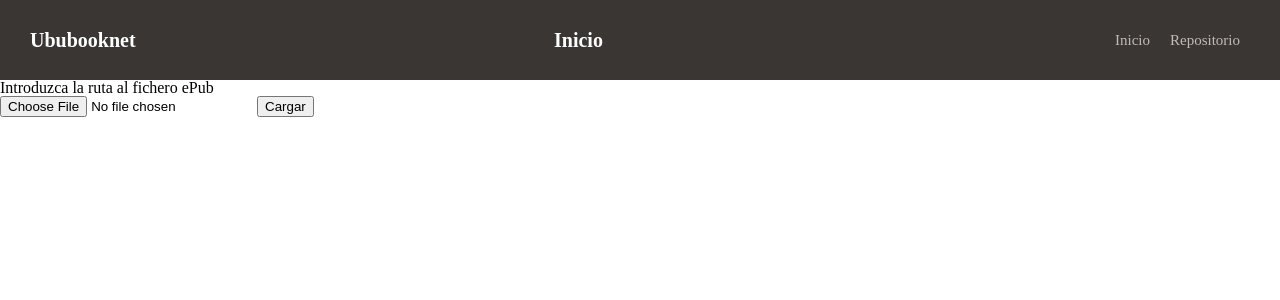
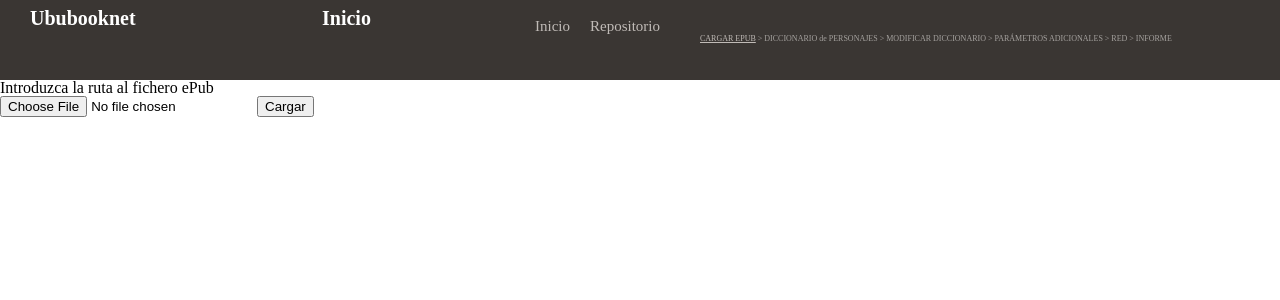
Before and after one commit to lca0037/GII18.0U-Ububooknet, a Flask app: page / in a window 1280 px wide. Shown: the top 300 px of the page. Run offline with Flask 2, Linux system fonts and the light colour scheme.

Commit message:
Se añade un identificador de workflow #72

```diff
--- a/src/static/css/style.css
+++ b/src/static/css/style.css
@@ -58,6 +58,7 @@ header .logo{
 	width: 40%;
 	padding: 10px 30px;
 	color: #fff;
+	min-height: 65px;
 }
 header .logo h1{
 	font-size: 20px;
@@ -67,6 +68,7 @@ header .region{
 	width: 20%;
 	padding: 10px 30px;
 	color: #fff;
+	min-height: 65px;
 }
 header .region h2{
 	font-size: 20px;
@@ -74,6 +76,7 @@ header .region h2{
 }
 header .menu{
 	width: 40%;
+	min-height: 65px;
 }
 header .menu ul{
 	margin: 0;
@@ -90,6 +93,17 @@ header .menu li a{
 	padding: 10px;
 	color: #c0bbb7;
 	text-decoration: none;
+}
+
+header .workflow{
+	width: 100%;
+	font-size: 8px;
+	color: #a5a29f;
+	height: 10px;
+}
+
+header .workflow a{
+	color: #c0bbb7;
 }
 
 div#content #indice {
--- a/src/templates/dictaut.html
+++ b/src/templates/dictaut.html
@@ -19,6 +19,7 @@
 				<li><a href="https://github.com/lca0037/GII18.0U-Ububooknet">Repositorio</a></li>
 			</ul>
 		</div>
+		<div class="workflow"><a href="{{ url_for('index') }}">CARGAR EPUB</a> > <a href="#">DICCIONARIO de PERSONAJES</a> > MODIFICAR DICCIONARIO > PARÁMETROS ADICIONALES > RED > INFORME</div>
 	</header>
 	<div id="content">
 		<form action="" class="form form-menu" method="post">
--- a/src/templates/index.html
+++ b/src/templates/index.html
@@ -19,6 +19,7 @@
 				<li><a href="https://github.com/lca0037/GII18.0U-Ububooknet">Repositorio</a></li>
 			</ul>
 		</div>
+		<div class="workflow"><a href="#">CARGAR EPUB</a> > DICCIONARIO de PERSONAJES > MODIFICAR DICCIONARIO > PARÁMETROS ADICIONALES > RED > INFORME</div>
 	</header>
 	<div id="content">
 		<form action="" method="post" enctype=multipart/form-data>
--- a/src/templates/informe.html
+++ b/src/templates/informe.html
@@ -19,6 +19,7 @@
 				<li><a href="https://github.com/lca0037/GII18.0U-Ububooknet">Repositorio</a></li>
 			</ul>
 		</div>
+		<div class="workflow"><a href="{{ url_for('index') }}">CARGAR EPUB</a> > <a href="{{ url_for('dictaut') }}">DICCIONARIO de PERSONAJES</a> > <a href="{{ url_for('moddict') }}">MODIFICAR DICCIONARIO</a> > <a href="{{ url_for('') }}">PARÁMETROS ADICIONALES</a> > <a href="{{ url_for('red') }}">RED</a> > <a href="#">INFORME</a></div>
 	</header>
 	<div id="content">
 		<form action="" method="post" class="form form-vis">
--- a/src/templates/moddict.html
+++ b/src/templates/moddict.html
@@ -28,6 +28,7 @@ div#loading {
 				<li><a href="https://github.com/lca0037/GII18.0U-Ububooknet">Repositorio</a></li>
 			</ul>
 		</div>
+		<div class="workflow"><a href="{{ url_for('index') }}">CARGAR EPUB</a> > <a href="{{ url_for('dictaut') }}">DICCIONARIO de PERSONAJES</a> > <a href="#">MODIFICAR DICCIONARIO</a> > PARÁMETROS ADICIONALES > RED > INFORME</div>
 	</header>
 	<div id="loading"></div>
 	<div id="content">
--- a/src/templates/params.html
+++ b/src/templates/params.html
@@ -18,6 +18,7 @@
 				<li><a href="{{ url_for('index') }}">Inicio</a></li>
 			</ul>
 		</div>
+		<div class="workflow"><a href="{{ url_for('index') }}">CARGAR EPUB</a> > <a href="{{ url_for('dictaut') }}">DICCIONARIO de PERSONAJES</a> > <a href="{{ url_for('moddict') }}">MODIFICAR DICCIONARIO</a> > <a href="#">PARÁMETROS ADICIONALES</a> > RED > INFORME</div>
 	</header>
 	<div id="content">
 		<form action="" method="post" enctype=multipart/form-data>
--- a/src/templates/red.html
+++ b/src/templates/red.html
@@ -21,6 +21,7 @@
 				<li><a href="{{ url_for('index') }}">Inicio</a></li>
 			</ul>
 		</div>
+		<div class="workflow"><a href="{{ url_for('index') }}">CARGAR EPUB</a> > <a href="{{ url_for('dictaut') }}">DICCIONARIO de PERSONAJES</a> > <a href="{{ url_for('moddict') }}">MODIFICAR DICCIONARIO</a> > <a href="{{ url_for('') }}">PARÁMETROS ADICIONALES</a> > <a href="#">RED</a> > INFORME</div>
 	</header>
 	<div class="parent_div">
 		<div class="child_div1">
```
